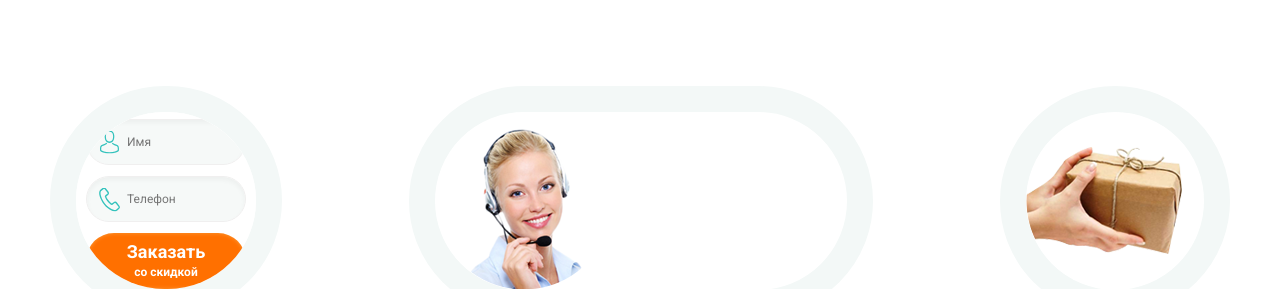
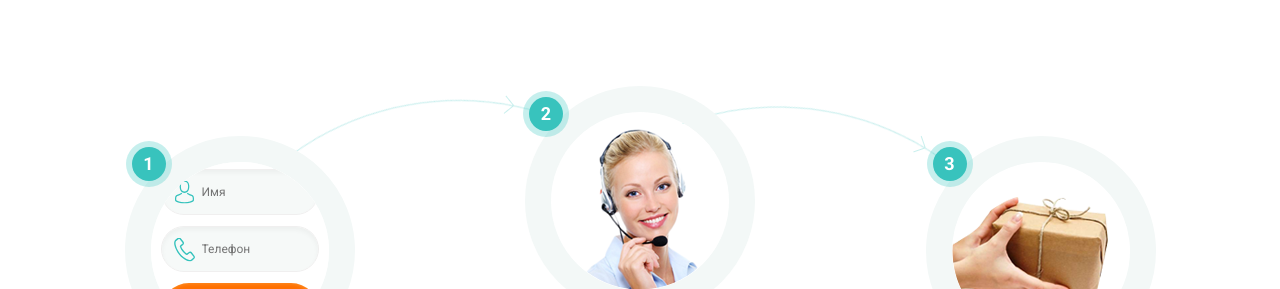
Before and after one commit to alexmay112/first, a website: page index.html in a window 1280 px wide. Shown: the part 7127-7416 px from the top of the page. Drawn offline with nearby package versions, Linux system fonts and the light colour scheme; files whose address does not match are found by name.

Commit message:
order section finished

```diff
--- a/assets/js/main.js
+++ b/assets/js/main.js
@@ -7,8 +7,7 @@ $(document).ready(function () {
         breakpoint: 1024,
         settings: {
           slidesToShow: 2,
-          infinite: true,
-          dots: true
+          infinite: true
         }
       },
       {
--- a/index.html
+++ b/index.html
@@ -603,7 +603,8 @@
                 </h2>
                 <ul class="order__list">
                     <li class="order__list-item">
-                        <div class="order__list-wrapper">
+                        <div class="order__list-header">
+                            <div class="order__circle-wrapper">
                                 <form class="form" action="#" method="POST">
                                     <div class="input-wrapper input-wrapper_login">
                                         <input class="form__input" type="text" name="name" placeholder="Имя" required>
@@ -617,6 +618,7 @@
                                 </form>
                                 <!-- /.hero-form -->
                             </div>
+                        </div>
                         <p class="order__title">
                             Просто
                         </p>
@@ -625,8 +627,10 @@
                         </p>
                     </li>
                     <li class="order__list-item">
-                        <div class="order__list-wrapper">
+                        <div class="order__list-header">
+                            <div class="order__circle-wrapper">
                                 <img class="order__list-img" src="assets/img/operator.png" alt="оператор">
+                            </div>
                         </div>
                         <p class="order__title">
                             Удобно
@@ -636,8 +640,10 @@
                         </p>
                     </li>
                     <li class="order__list-item">
-                        <div class="order__list-wrapper">
+                        <div class="order__list-header">
+                            <div class="order__circle-wrapper">
                                 <img class="order__list-img" src="assets/img/delivery.png" alt="посылка">
+                            </div>
                         </div>
                         <p class="order__title">
                             Безопасно
--- a/src/sass/layout/_order.scss
+++ b/src/sass/layout/_order.scss
@@ -1,38 +1,104 @@
 .order {
   &__title {
+    margin-bottom: 11px;
+    padding-top: 24px;
     color: #000000;
     font-size: 20px;
     font-weight: 700;
+    position: relative;
+
+    &:before {
+      content: "";
+      position: absolute;
+      left: 50%;
+      top: 0;
+      transform: translateX(-50%);
+      width: 30px;
+      height: 4px;
+      background-color: $color-attention;
+    }
   }
+
   &__discription {
+    margin-top: 0;
     font-size: 18px;
     line-height: 24px;
   }
 }
 
 .order__list {
+  max-width: 1031px;
+  margin: 0 auto;
   display: flex;
   justify-content: space-between;
   align-items: flex-start;
+  counter-reset: section-order;
 
-  &-wrapper {
-    border-radius: 500px;
-    border: 26px solid #f3f8f7;
-    overflow: hidden;
+  &-header {
+    position: relative;
+
+    &:before {
+      width: 34px;
+      height: 34px;
+      position: absolute;
+      content: counter(section-order);
+      counter-increment: section-order;
+      background-color: $main-accent-color;
+      top: 11px;
+      left: 7px;
+      display: flex;
+      align-items: center;
+      justify-content: center;
+      border-radius: 100px;
+      box-shadow: 0px 0px 0px 6px rgba(66, 202, 196, 0.3);
+      font-size: 18px;
+      color: #ffffff;
+      font-weight: 700;
+    }
   }
 
   &-item {
-    width: auto;
-    min-width: 178px;
+    max-width: 236px;
     min-height: 178px;
-    box-sizing: content-box;
     display: inline-block;
     text-align: center;
+    position: relative;
+
+    &:first-child,
+    &:last-child {
+      padding-top: 50px;
+    }
+
+    &:first-child,
+    &:nth-child(2) {
+      &:before {
+        width: 278px;
+        height: 130px;
+        position: absolute;
+        right: -182px;
+        top: 0;
+        content: "";
+        transform: rotate(-39deg);
+        background: url("../img/arrow-land-.png") 100% 0 no-repeat;
+      }
+    }
+
+    &:nth-child(2):before {
+      transform: rotate(-19deg);
+    }
   }
 
   &-img {
     display: block;
   }
+}
+
+.order__circle-wrapper {
+  width: 230px;
+  margin: 0 auto;
+  border-radius: 500px;
+  border: 26px solid #f3f8f7;
+  overflow: hidden;
 }
 
 .order .form {
@@ -69,3 +135,42 @@
     }
   }
 }
+
+@media (max-width: 767px) {
+  .order__list {
+    flex-wrap: wrap;
+    justify-content: space-around;
+
+    &-item {
+
+      &:first-child,
+      &:last-child {
+        padding-top: 0;
+      }
+    }
+  }
+}
+
+@media (max-width: 1023px) {
+  .order__list-item {
+
+    &:first-child,
+    &:nth-child(2) {
+      &:before {
+        display: none;
+      }
+    }
+  }
+}
+
+@media (max-width: 1199px) {
+  .order__list-item {
+    &:first-child,
+    &:nth-child(2) {
+      &:before {
+        right: -165px;
+        top: 0;
+      }
+    }
+  }
+}
--- a/src/sass/layout/_review.scss
+++ b/src/sass/layout/_review.scss
@@ -182,6 +182,15 @@
   }
 }
 
+.slick-prev {
+  left: 25px;
+  z-index: 900;
+}
+
+.slick-next {
+  right: 25px;
+}
+
 .slick-prev::before,
 .slick-next::before {
   font-size: 25px;
```
Also changed, not shown: assets/css/main.min.css, 1 other file. Lines whose indentation alone changed are shown as unchanged.
